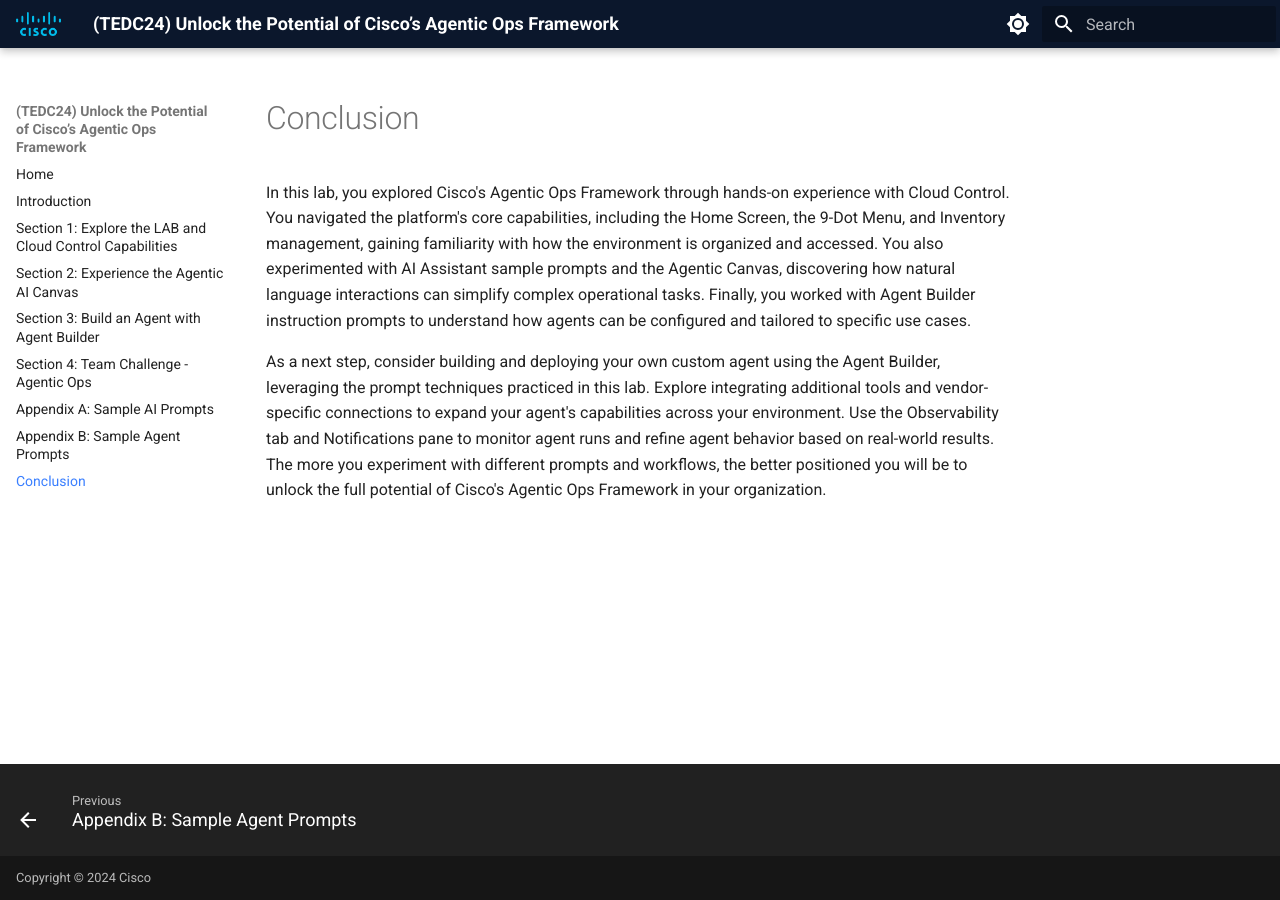
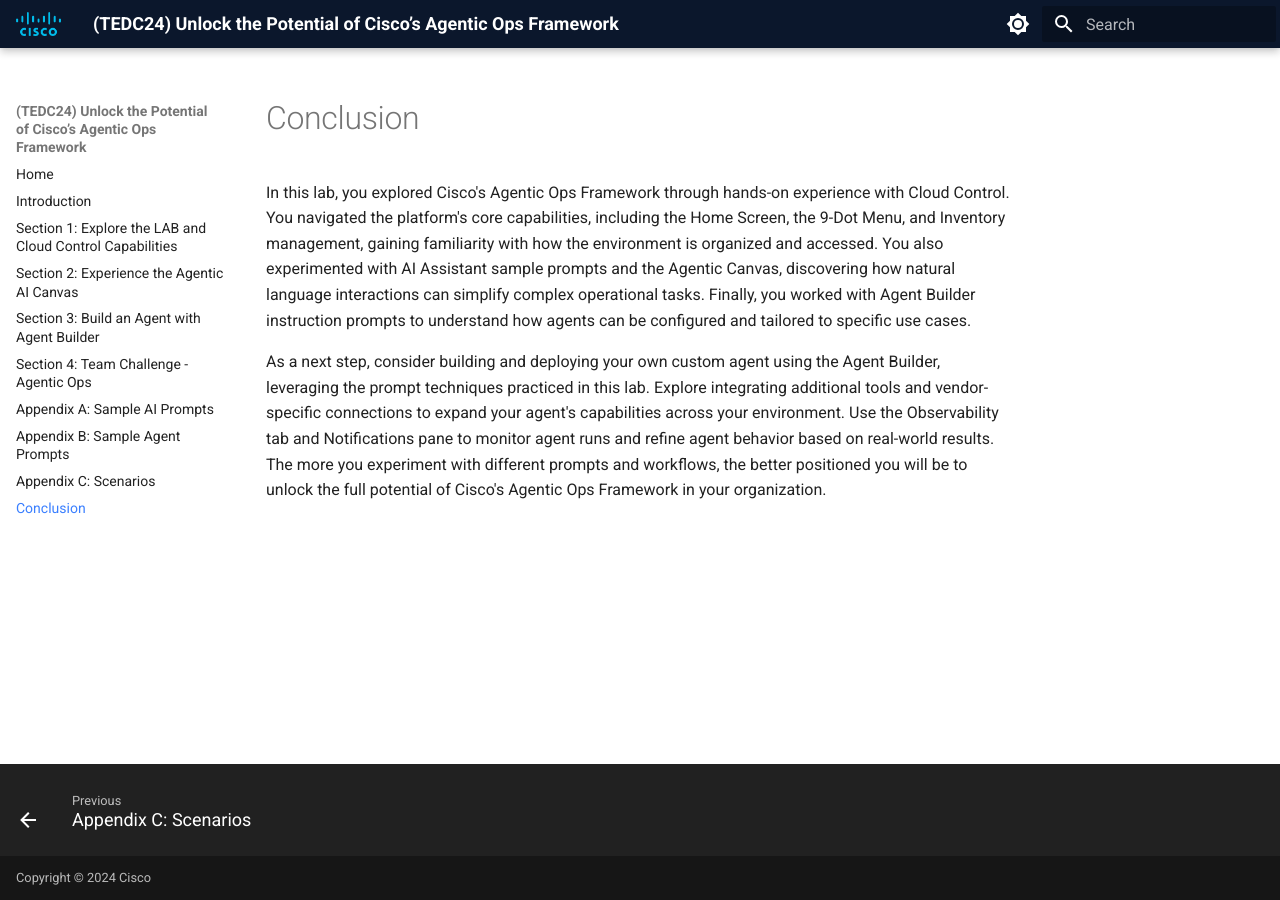
Before and after one commit to mokuma56/tedcn24-01-fy27, an MkDocs documentation site: the page built from docs/conclusion/index.md, in a window 1280 px wide. Built offline with MkDocs 1.6.1 and Material for MkDocs 9.7.7, drawn with Linux system fonts in a browser that asks for light colours.

Commit message:
Update lab guide — 2026-07-28 14:28

```diff
--- a/mkdocs.yml
+++ b/mkdocs.yml
@@ -74,4 +74,5 @@
   - "Section 4: Team Challenge - Agentic Ops": section-4-team-challenge-agentic-ops/index.md
   - "Appendix A: Sample AI Prompts": appendix-a-sample-ai-prompts/index.md
   - "Appendix B: Sample Agent Prompts": appendix-b-sample-agent-prompts/index.md
+  - "Appendix C: Scenarios": appendix-c-scenarios/index.md
   - Conclusion: conclusion/index.md
```
Also changed, not shown: docs/appendix-c-scenarios/index.md (added, +1 -0 lines).
